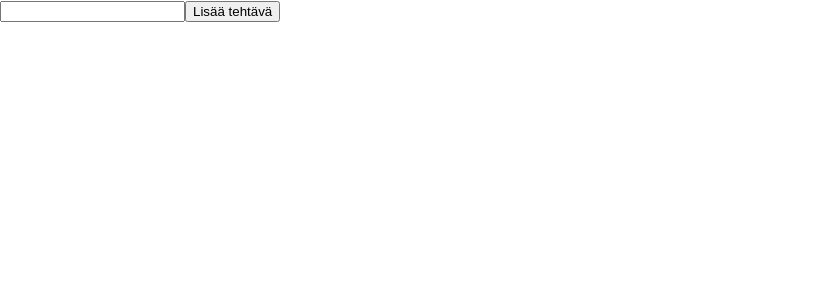
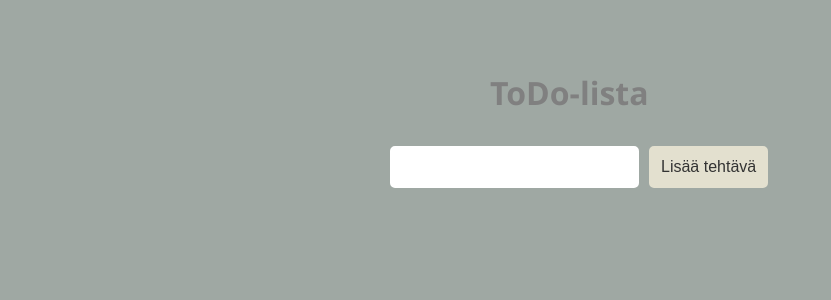
Before and after one commit to svakel/ToDo, a React (Create React App) app: page / in a window 1280 px wide. Shown: the top 300 px of the page, without its empty margins (0-831 px from the left). Built offline with nearby package versions, Linux system fonts and the light colour scheme.

Commit message:
scss lisätty ja tyylejä luotu

```diff
--- a/src/App.css
+++ b/src/App.css
@@ -1,5 +1,70 @@
-h1 {
+* {
+  -webkit-font-smoothing: antialiased;
+  -moz-osx-font-smoothing: grayscale;
+}
+
+body {
+  padding: 50px;
+  background-color: #9fa8a3;
+  font-family: "Segoe UI", Tahoma, Geneva, Verdana, sans-serif;
+}
+
+.container {
+  display: flex;
+  justify-content: center;
+}
+
+.header {
+  width: 500px;
+}
+.header h1 {
   color: gray;
+  margin-left: 100px;
+}
+
+.todoListMain {
+  width: 500px;
+}
+.todoListMain .todoForm input {
+  padding: 10px;
+  font-size: 16px;
+  border: 2px solid #FFF;
+  width: 225px;
+  border-radius: 5px;
+}
+.todoListMain .todoForm button {
+  padding: 10px;
+  font-size: 16px;
+  margin: 10px;
+  margin-right: 0px;
+  border-radius: 5px;
+  background-color: #e3e0cf;
+  color: #333;
+  border: 2px solid #e3e0cf;
+}
+.todoListMain .todoForm button:hover {
+  background-color: #edd9c0;
+  border: 2px solid #edd9c0;
+  cursor: pointer;
+}
+.todoListMain .todoList {
+  list-style: none;
+  color: red;
+  padding-left: 0;
+  width: 250px;
+}
+.todoListMain .todoList li {
+  color: #333;
+  background-color: rgba(255, 255, 255, 0.5);
+  padding: 15px;
+  margin-bottom: 15px;
+  border-radius: 5px;
+  list-style: none;
+  transition: background-color 1s ease-out;
+}
+.todoListMain .todoList li:hover {
+  background-color: #edd9c0;
+  cursor: pointer;
 }
 
 /*# sourceMappingURL=App.css.map */
--- a/src/App.scss
+++ b/src/App.scss
@@ -1,3 +1,79 @@
-h1 {
-    color: gray;
+$main-color: #9fa8a3;
+$color1: #9fa8a3;
+$color2: #e3e0cf;
+$color3: #edd9c0;
+
+* {
+    -webkit-font-smoothing: antialiased;
+    -moz-osx-font-smoothing: grayscale;
+  }
+
+body {
+    padding: 50px;
+    background-color: $main-color;
+    font-family: 'Segoe UI', Tahoma, Geneva, Verdana, sans-serif;
 }
+
+.container {
+    display: flex;
+    justify-content: center;
+}
+
+.header {
+    width: 500px;
+    h1 {
+        color: gray;
+        margin-left: 100px;
+    }
+}
+
+
+.todoListMain {
+    width: 500px;
+
+    .todoForm {
+        input {
+            padding: 10px;
+            font-size: 16px;
+            border: 2px solid #FFF;
+            width: 225px;
+            border-radius: 5px;
+        }
+        button {
+            padding: 10px;
+            font-size: 16px;
+            margin: 10px;
+            margin-right: 0px;
+            border-radius: 5px;
+            background-color:$color2;
+            color: #333;
+            border: 2px solid $color2;
+            &:hover {
+            background-color: $color3;
+            border: 2px solid $color3;
+            cursor: pointer;
+            }
+        }
+    }
+    .todoList {
+        list-style: none;
+        color: red;
+        padding-left: 0;
+        width: 250px;
+
+        li {
+            color: #333;
+            background-color: rgba(255, 255, 255, .5);
+            padding: 15px;
+            margin-bottom: 15px;
+            border-radius: 5px;
+            list-style: none;
+            transition: background-color 1s ease-out;
+            &:hover {
+            background-color: $color3;
+            cursor: pointer;
+            }
+        }
+    }
+
+}
--- a/src/App.tsx
+++ b/src/App.tsx
@@ -2,7 +2,6 @@ import React, { Component } from 'react';
 import { FormEvent } from 'react';
 import ToDoList from './components/ToDoList'
 import './App.css';
-
 
 
 // type ToDo = {
@@ -14,7 +13,6 @@ interface IState {
   newItem?: string;
   items?: String[];
 }
-
 
 class App extends Component <IState> {
   state: IState = {
@@ -42,7 +40,6 @@ class App extends Component <IState> {
     });
 
 
-
     // const todoObject = {
     //   id: this.state.items.length + 1,
     //   content: this.state.newItem,
@@ -54,9 +51,6 @@ class App extends Component <IState> {
     //   items: items,
     //   newItem: ''
     // })
-
-
-
   }
 
   handleInput (e: React.ChangeEvent<HTMLInputElement>) {
@@ -70,7 +64,13 @@ class App extends Component <IState> {
     const newItem = this.state.newItem;
     return (
       <div className="App">
+        <div className="container">
 
+          <div className="todoListMain">
+            <div className="header">
+            <h1>ToDo-lista </h1>
+            </div>
+            <div className="todoForm">
               <form onSubmit={this.addItem}>
                 <input
                   value={newItem}
@@ -78,10 +78,10 @@ class App extends Component <IState> {
                   />
                 <button type="submit">Lisää tehtävä</button>
               </form>
-
+              </div>
             <ToDoList items={this.state.items} />
-
-
+            </div>
+        </div>
         </div>
     );
   }
--- a/src/components/ToDoList.tsx
+++ b/src/components/ToDoList.tsx
@@ -4,14 +4,14 @@ import ToDoItem from './ToDoItem';
 const ToDoList = (props: any) => {
     const { items } = props;
     console.log('items', items)
-    const lista: {id: number, content: string}[] = [
-        {id: 1, content: 'teksti1'},
-        {id: 2, content: 'teksti2'}
-        ];
+    // const lista: {id: number, content: string}[] = [
+    //     {id: 1, content: 'teksti1'},
+    //     {id: 2, content: 'teksti2'}
+    //     ];
 
         return (
             <div>
-                <ul>
+                <ul className="todoList">
                     {items.map((item: string, index: number)  => <ToDoItem key={index} todo={item}/>)}
                     {/* {lista.map(item => <ToDoItem key={item.id} todo={item.content}/>)} */}
                 {/* <ToDoItem todo='Ensimmäinen homma'/> */}
```
Also changed, not shown: 1 other file (tests, documents, lock files or other folders). Lines whose indentation alone changed are shown as unchanged.
